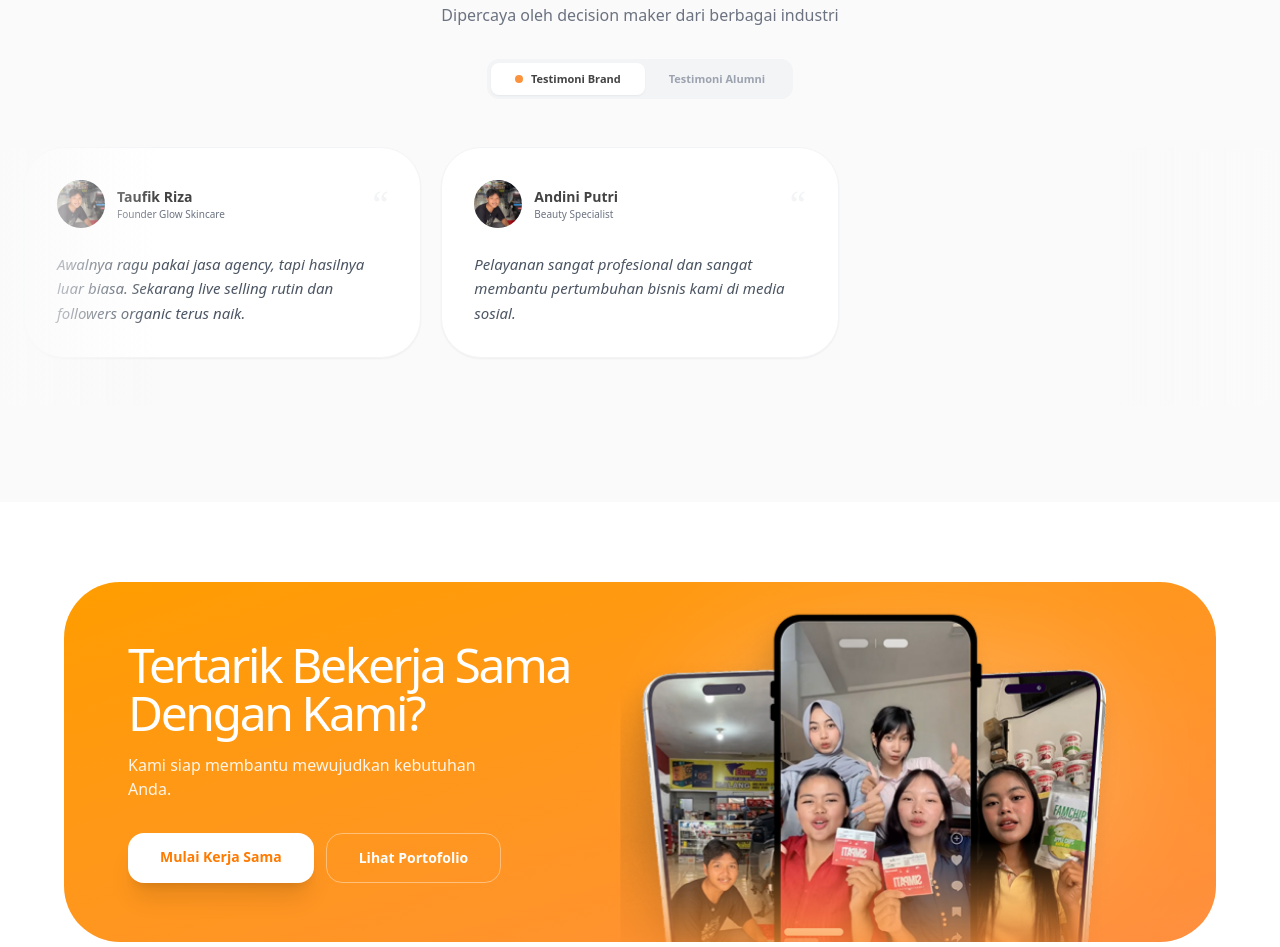
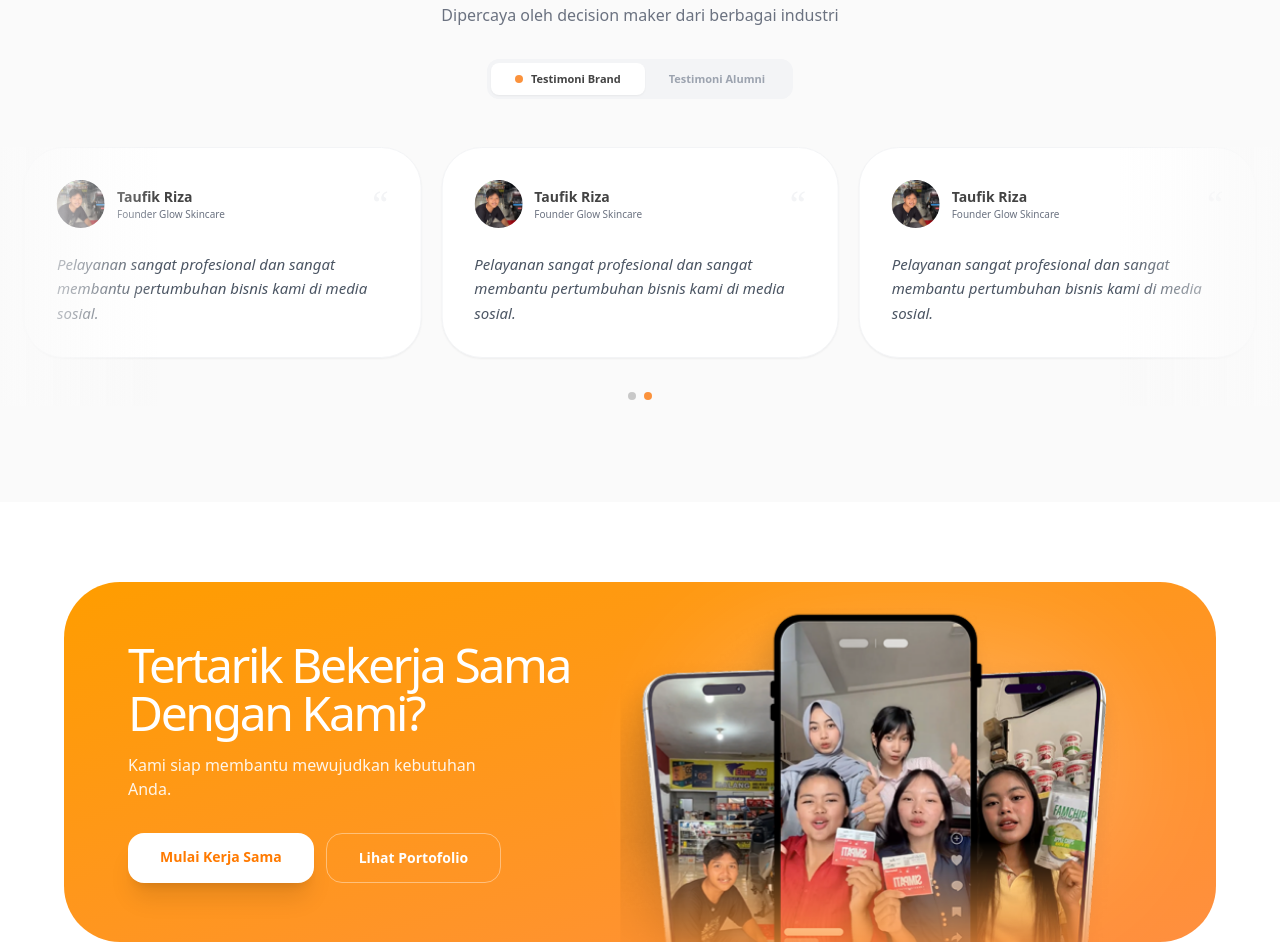
Before and after one commit to Liliang10/Web-Piktura, a website: page index.html in a window 1280 px wide. Shown: the part 6387-7334 px from the top of the page. Drawn offline with nearby package versions, Linux system fonts and the light colour scheme.

Commit message:
Update index.html

```diff
--- a/index.html
+++ b/index.html
@@ -628,8 +628,48 @@
                                         <img src="images/Portofolio5.png" alt="Taufik Riza" class="w-full h-full object-cover">
                                     </div>
                                     <div>
-                                        <h4 class="font-bold text-[#434343] text-xs md:text-sm">Andini Putri</h4>
-                                        <p class="text-gray-500 text-[9px] md:text-[10px]">Beauty Specialist</p>
+                                        <h4 class="font-bold text-[#434343] text-xs md:text-sm">Taufik Riza</h4>
+                                        <p class="text-gray-500 text-[9px] md:text-[10px]">Founder Glow Skincare</p>
+                                    </div>
+                                </div>
+                                <span class="text-gray-100 text-3xl md:text-4xl font-serif">“</span>
+                            </div>
+                            <p class="text-xs md:text-[15px] leading-relaxed italic text-gray-600">
+                                Pelayanan sangat profesional dan sangat membantu pertumbuhan bisnis kami di media sosial.
+                            </p>
+                        </div>
+                    </div>
+
+                    <div class="swiper-slide !h-auto">
+                        <div class="bg-white p-6 md:p-8 rounded-[2rem] md:rounded-[2.5rem] border border-gray-100 shadow-sm h-full">
+                            <div class="flex items-center justify-between mb-6">
+                                <div class="flex items-center gap-3">
+                                    <div class="w-10 h-10 md:w-12 md:h-12 rounded-full overflow-hidden bg-gray-200">
+                                        <img src="images/Portofolio5.png" alt="Taufik Riza" class="w-full h-full object-cover">
+                                    </div>
+                                    <div>
+                                        <h4 class="font-bold text-[#434343] text-xs md:text-sm">Taufik Riza</h4>
+                                        <p class="text-gray-500 text-[9px] md:text-[10px]">Founder Glow Skincare</p>
+                                    </div>
+                                </div>
+                                <span class="text-gray-100 text-3xl md:text-4xl font-serif">“</span>
+                            </div>
+                            <p class="text-xs md:text-[15px] leading-relaxed italic text-gray-600">
+                                Pelayanan sangat profesional dan sangat membantu pertumbuhan bisnis kami di media sosial.
+                            </p>
+                        </div>
+                    </div>
+
+                    <div class="swiper-slide !h-auto">
+                        <div class="bg-white p-6 md:p-8 rounded-[2rem] md:rounded-[2.5rem] border border-gray-100 shadow-sm h-full">
+                            <div class="flex items-center justify-between mb-6">
+                                <div class="flex items-center gap-3">
+                                    <div class="w-10 h-10 md:w-12 md:h-12 rounded-full overflow-hidden bg-gray-200">
+                                        <img src="images/Portofolio5.png" alt="Taufik Riza" class="w-full h-full object-cover">
+                                    </div>
+                                    <div>
+                                        <h4 class="font-bold text-[#434343] text-xs md:text-sm">Taufik Riza</h4>
+                                        <p class="text-gray-500 text-[9px] md:text-[10px]">Founder Glow Skincare</p>
                                     </div>
                                 </div>
                                 <span class="text-gray-100 text-3xl md:text-4xl font-serif">“</span>
```
